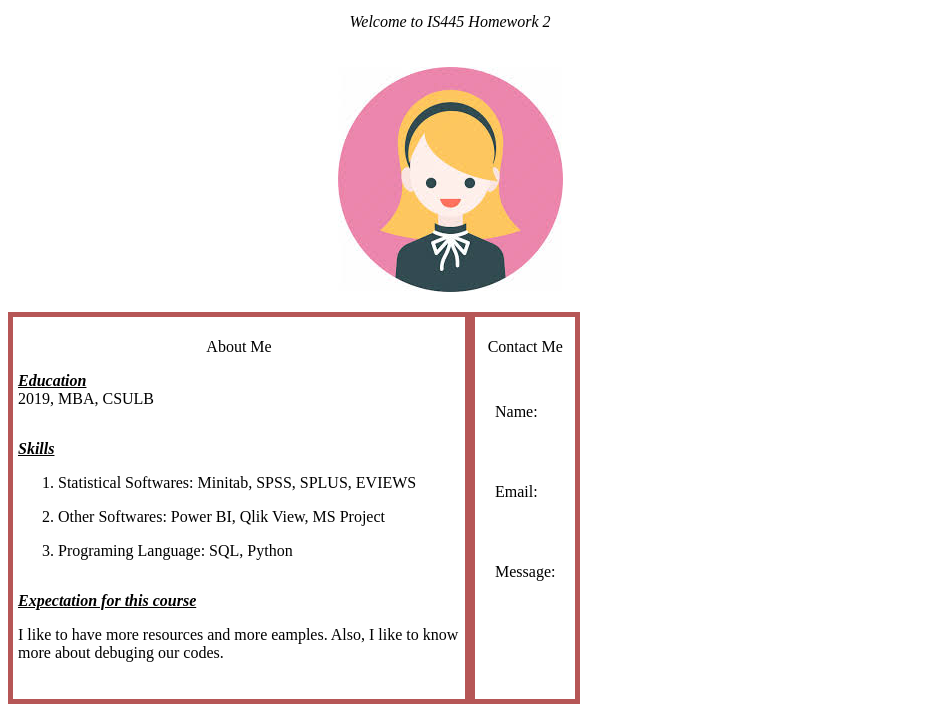
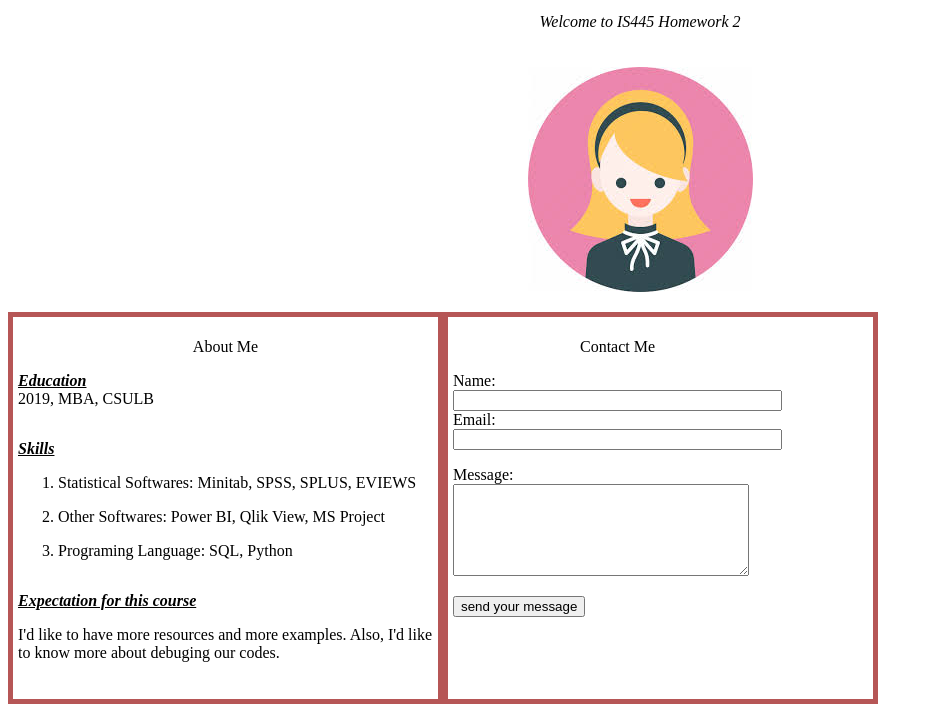
Before and after one commit to leilakorjani/Assignment2, a plain HTML site: page index.html in a window 1280 px wide. Shown: the part 109-821 px from the top of the page, without its empty margins (0-933 px from the left). Drawn offline with Linux system fonts and the light colour scheme.

Commit message:
8th commit

```diff
--- a/index.html
+++ b/index.html
@@ -30,14 +30,22 @@
                 <li><p>Other Softwares: Power BI, Qlik View, MS Project</p></li>
                 <Li><p>Programing Language: SQL, Python</p></Li>
             </ol>
-            <p class="title4">Expectation for this course<div>I like to have more resources and more eamples. Also, I like to know more about debuging our codes.</div></p>
+            <p class="title4">Expectation for this course<div>I'd like to have more resources and more examples. Also, I'd like to know more about debuging our codes.</div></p>
         </div>
         <div class="second-box">
-            <p class="contact-me">Contact Me</p>
-            <p class="box">Name:</p>
-            <P class="box">Email:</P>
-            <P class="box">Message:</P>
-        </div>
+            <div class="form_container">
+                <form action="" style="width: 100%">
+                    <p class="contact-me">Contact Me</p>
+                    <label for="name">Name:</label><br><div>
+                    <input type="text" name="your-name" id="name" class="form-control" size="38" aria-required="True" aria-invalid="false"></div>
+                    <label for="email">Email:</label><br><div>
+                    <input type="text" name="your-email" id="email" class="form-control" size="38" aria-required="True" aria-invalid="false"> </div></P>
+                    <label for="message">Message:</label><br><textarea type="text" name="your-message" style="height:60px" ></textarea></P>
+                    <p class="send-box" style="padding-bottom: 0px;">
+                        <input class="active_button" type="submit" name="save" value="send your message" onclick="alertOff();"aria-setsize="20" aria-required="true" aria-invalid="false">
+                    </p>
+                </form>
+            </div>
         </div>
     </main>
 </body>
--- a/style.css
+++ b/style.css
@@ -1,5 +1,5 @@
-html{
-    width: 900px;
+html{;
+    /*width: 900px;*/
 }
 header{
     text-align: center;
@@ -16,24 +16,29 @@ header{
 }
 .avatar-image{
     display: flex;
-    flex-flow:row wrap;
+    flex-wrap: wrap;
     align-items: center;
     justify-content: center;
-    padding: 20px;
+    padding: 20px 0 20px 0;
+    margin: 0;
 }
 .main-body {
+    /*position: static;*/
     display: flex;
-    flex-flow: row wrap;
+    flex-wrap:wrap;
+    /*flex-flow: row wrap;*/
 }
 .first-box {
     display: flex;
     flex-flow: column wrap;
     margin: 0;
     padding: 5px;
-    width: 50%;
+    width: 415px;
+    align-items: left;
+    /*height: 100%;
+    min-width: 600px;*/
     /*text-align: left;
     justify-content: left;
-    align-items: left;
     align-content: left;*/
     border: 5px solid rgba(146, 3, 3, 0.671);
 }
@@ -62,10 +67,15 @@ header{
 }
 .second-box{
     display: flex;
-    flex-flow: column wrap;
+    flex-wrap: wrap;
     margin: 0;
     padding: 5px;
-    /*width: 50%;*/
+    width: 415px;
+    align-items: Left;
+    /*align-content: center;
+    align-items: center;
+    justify-content: center;
+    width: 50%;*/
     /*text-align: left;
     justify-content: left;
     align-items: left;
@@ -75,6 +85,22 @@ header{
 .contact-me{
     text-align: center;
 }
-.box{
-    padding: 15px;
+.label{
+    width: 20%;
+    text-align: right;
+    padding: 5px;
+    align-items: left;
+    align-content: left
 }
+/*.box{
+    padding: 5px;
+}*/
+.button{
+    display: block;
+    align-items: center;
+}
+textarea {
+    width: 250px;
+    height: 60px;
+    padding: 15px 22px;
+}
```
